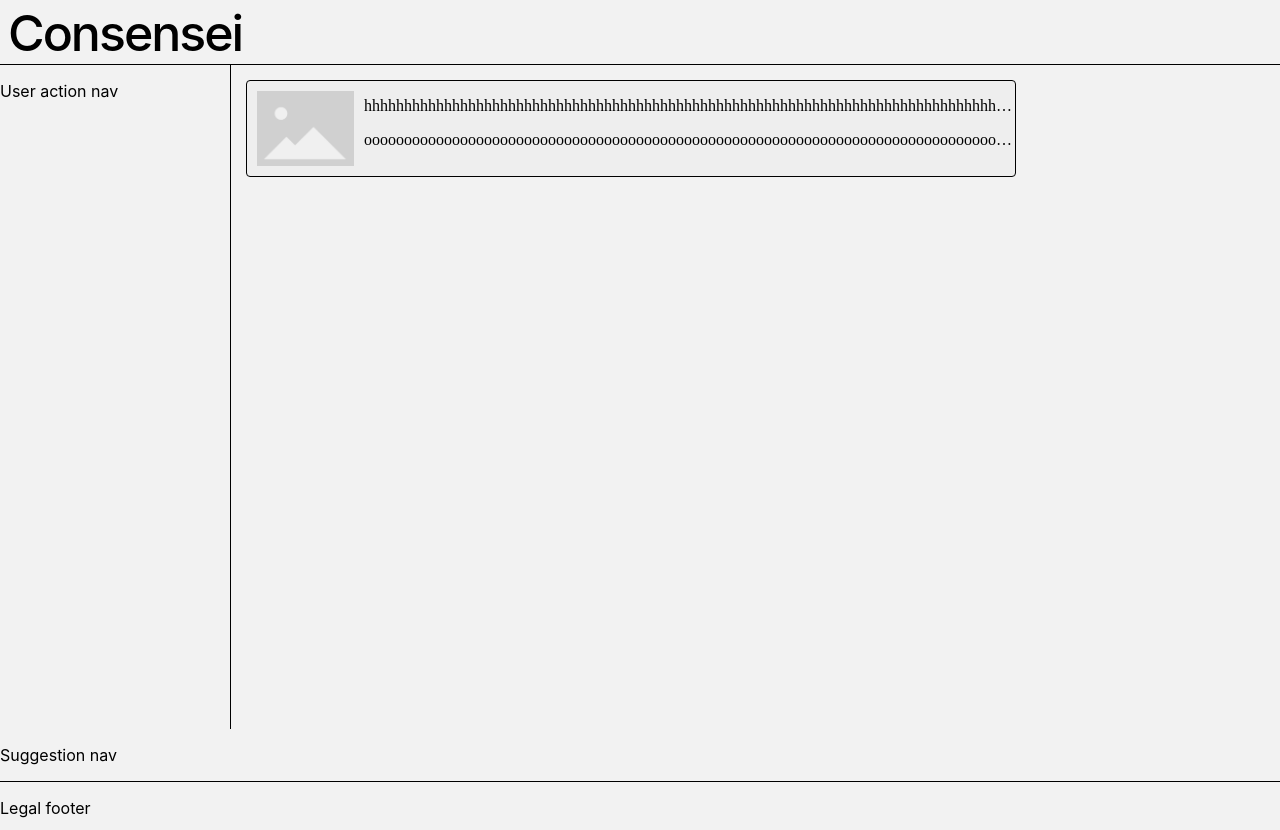
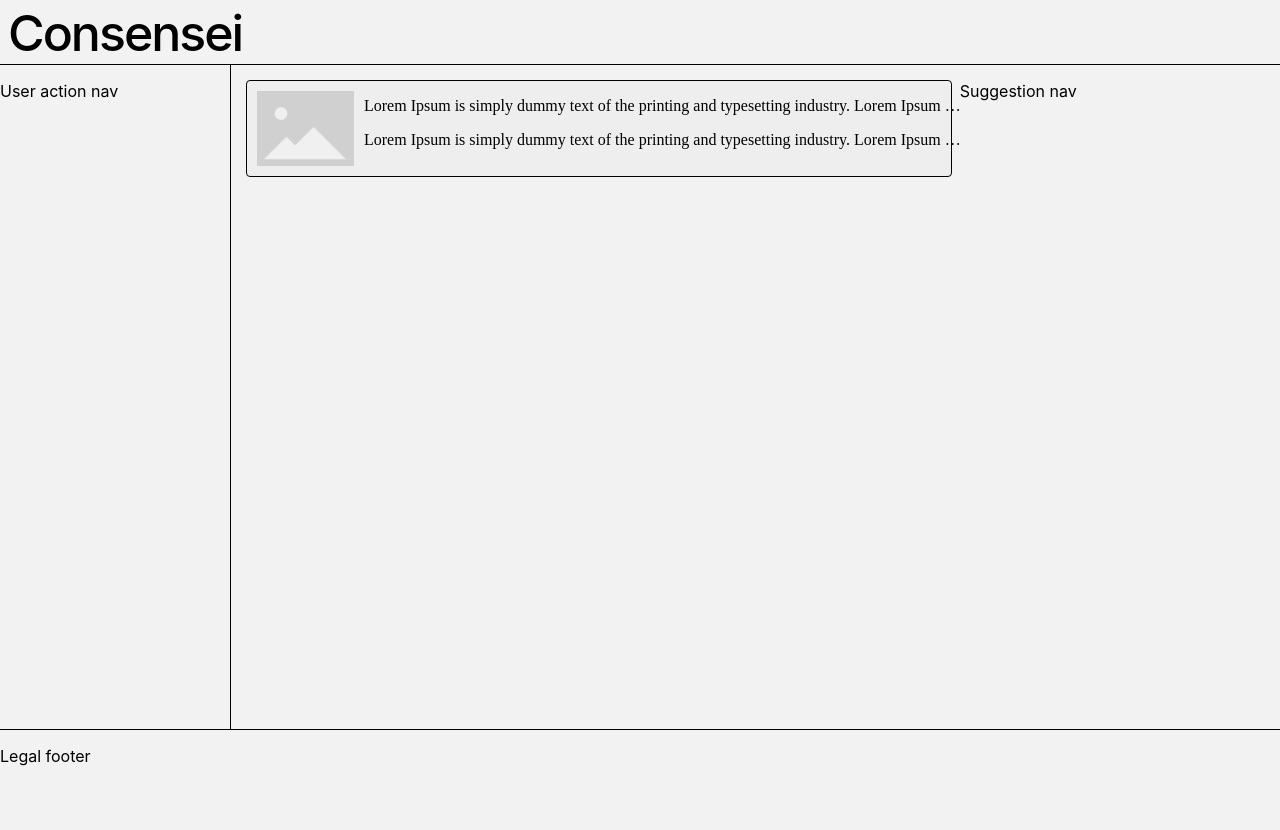
Before and after one commit to matthewberes/ratingForum, an Angular app in the folder angular/: page / in a window 1280 px wide. After the commit the page ends 800 px from the top, so only its background shows below. Built offline with nearby package versions, Linux system fonts and the light colour scheme.

Commit message:
finish image post box

```diff
--- a/angular/src/app/post/post.component.css
+++ b/angular/src/app/post/post.component.css
@@ -8,6 +8,8 @@
     flex-direction: column;
     flex-wrap: wrap;
     align-content: flex-start;
+    width: 55%;
+    position: fixed;
 }
 
 img {
@@ -17,10 +19,9 @@ img {
 }
 
 p {
-    width: 85%;
     overflow: hidden;
+    text-overflow: ellipsis;
     white-space: nowrap;
-    text-overflow: ellipsis;
 }
 
 .title {}
--- a/angular/src/app/post/post.component.html
+++ b/angular/src/app/post/post.component.html
@@ -2,12 +2,20 @@
     <div style="flex-basis: 100%;">
         <img src="../assets/ph.png">
     </div>
-    <div style="float: left;">
+    <div style="float: left; max-width: 85%;">
         <p class="title">
-            hhhhhhhhhhhhhhhhhhhhhhhhhhhhhhhhhhhhhhhhhhhhhhhhhhhhhhhhhhhhhhhhhhhhhhhhhhhhhhhhhhhhhhhhhhhh
+            Lorem Ipsum is simply dummy text of the printing and typesetting industry. Lorem Ipsum has been the
+            industry's standard
+            dummy text ever since the 1500s, when an unknown printer took a galley of type and scrambled it to make a
+            type specimen
+            book. It has survived not only five centuries, but also the leap into electronic typesetting, remaining
+            essentially
+            unchanged. It was popularised in the 1960s with the release of Letraset sheets containing Lorem Ipsum
+            passages, and more
+            recently with desktop publishing software like Aldus PageMaker including versions of Lorem Ipsum.
         </p>
         <p class="blurb">
-            oooooooooooooooooooooooooooooooooooooooooooooooooooooooooooooooooooooooooooooooooooooooooooooooo
+            Lorem Ipsum is simply dummy text of the printing and typesetting industry. Lorem Ipsum has been the
         </p>
     </div>
 </div>
```
